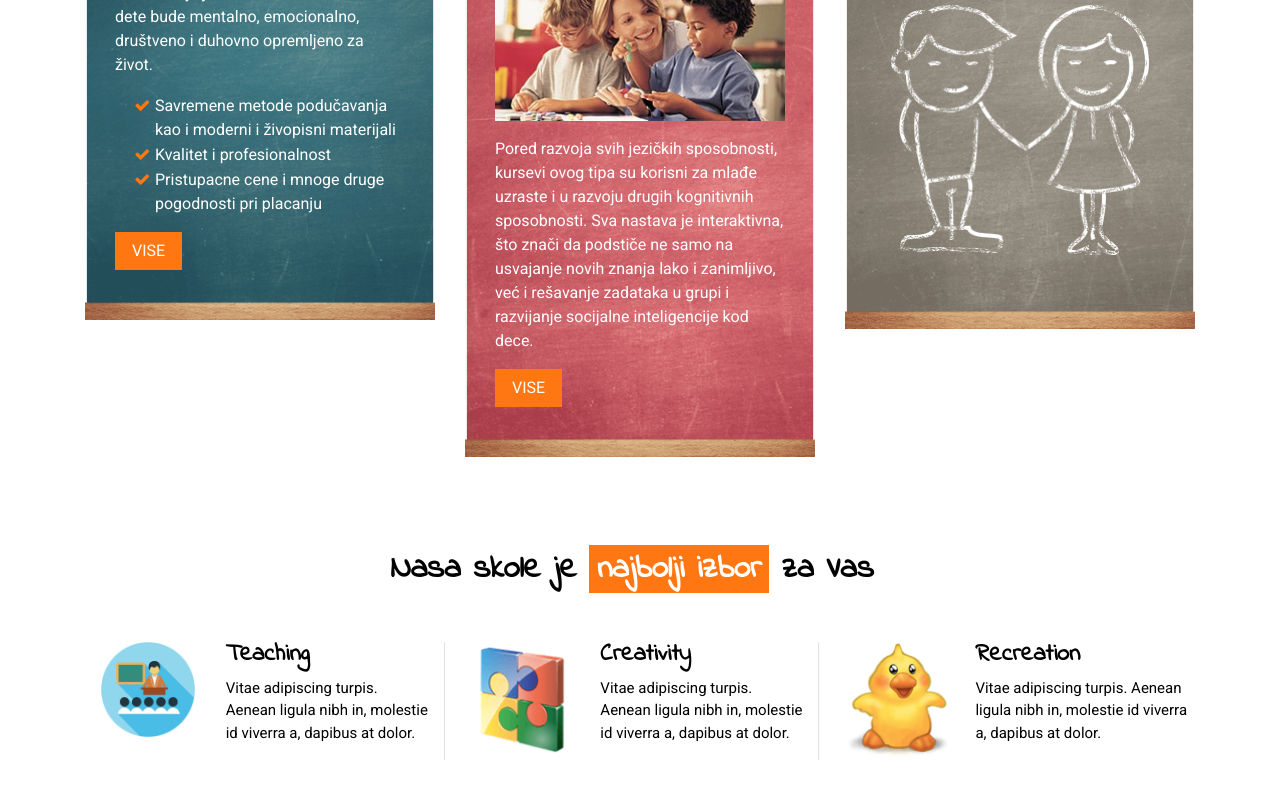
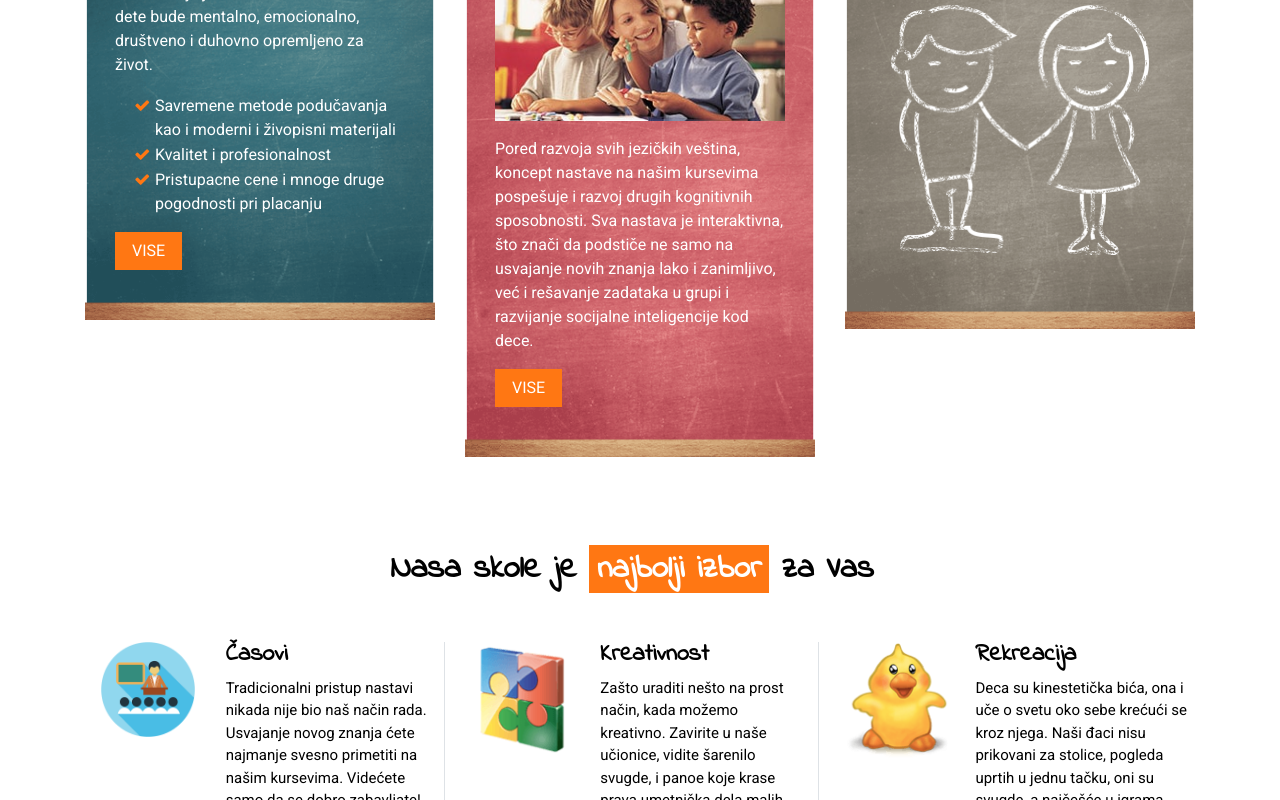
Before and after one commit to smolerovic/contex-plus, a React (Create React App) app: page / in a window 1280 px wide. Shown: the part 940-1740 px from the top of the page. Built offline with nearby package versions, Linux system fonts and the light colour scheme.

Commit message:
Text changes

```diff
--- a/public/index.html
+++ b/public/index.html
@@ -4,11 +4,11 @@
   <meta charset="utf-8">
   <meta name="viewport" content="width=device-width, initial-scale=1, initial-scale=1.0, maximum-scale=1.0, user-scalable=no">
   <meta name="format-detection" content="telephone=no">
-  <meta name="msapplication-TileColor" content="#ffffff">
-  <meta name="theme-color" content="#ffffff">
-  <meta name="tags" content=" NEKI TAGOVI ">
-  <meta name="keywords" content=" NEKI KEYWORDSI ">
-  <meta name="description" content=" NA GOOGLU DESCRIPTION">
+  <meta name="msapplication-TileColor" content="#ff7713">
+  <meta name="theme-color" content="#ff7713">
+  <meta name="tags" content="engleski, nemački, italijanski, kursevi jezika, Grocka, Umčari, Brestovik, Vrčin, Boleč, Leštane, Vinča, Kaluđerica, pripremni časovi za osnovnu školu, časovi engleskog za srednju školu, časovi nemačkog za srednju školu, časovi engleskog za osnovnu i srednju školu, kurs engleskog za vrtić, engleski za najmlađe, kursevi jezika za decu, kursevi jezika za odrasle, Kembridž ispiti, međunarodni sertifikati, CEA, FCE, KET, PET, Movers, Flyers, Starters, Goethe, nemački za početnike, konverzacijski kursevi, individualni kursevi jezika, testirajte svoje znanje jezika, sertifikovani testovi, sertifikovani kursevi, engleski A1, engleski A2 engleski B1, engleski B2, engleski C1, nemački A1, nemački A2, nemački B1, nemački B2, škola stranih jezika Grocka, prevod nemački, prevod engleski, prevodilac engleskog, prevodilac nemačkog, prevodilac italijanskog">
+  <meta name="keywords" content="Škola stranih jezika Grocka, privatni časovi engleskog, privatni časovi nemačkog, kurs italijanskog, pripremni kursevi za međunaredne ispite, Priprema za Goethe, nemački za početnike, engleski za decu Grocka, Kontext Grocka, Kontext Plus Grocka, engleski za decu Vrčin, engleski za decu Umčari, engleski za decu Vinča, kako brzo savladati engleski, kada je najbolje za dete da uči drugi jezik, engleska gramatika, rad u inostranstvu, kako dobiti sertifikat o znanju jezika, Gročanska čaršija, jeftini kursevi jezika, popraviti govorni engleski, konverzacija na nemačkom, nemački jezik početni nivo Grocka">
+  <meta name="description" content="Sertifikovani kursevi jezika u samom centru Grocke za sve nivoe i uzraste. Pripremni časovi za školsko gradivo i međunarodne ispite. Kontakt: 065/47-93-883.">
 
   <link href="https://fonts.googleapis.com/css?family=Roboto:400,500" rel="stylesheet">
   <link href="https://fonts.googleapis.com/css?family=Indie+Flower" rel="stylesheet">
--- a/src/components/Dashboard/dashboard.js
+++ b/src/components/Dashboard/dashboard.js
@@ -35,8 +35,7 @@ class Dashboard extends Component {
                   <div className='second-section'>
                     <h2>Nastava</h2>
                     <img width='100%' src={SectionTwoImage} alt='section-tow' />
-                    <p className='m-0 mt-3'>Pored razvoja svih jezičkih sposobnosti, kursevi ovog tipa su korisni za mlađe
-                    uzraste i u razvoju drugih kognitivnih sposobnosti. Sva nastava je interaktivna, što
+                    <p className='m-0 mt-3'>Pored razvoja svih jezičkih veština, koncept nastave na našim kursevima pospešuje i razvoj drugih kognitivnih sposobnosti. Sva nastava je interaktivna, što
                     znači da podstiče ne samo na usvajanje novih znanja lako i zanimljivo, već i
                     rešavanje zadataka u grupi i razvijanje socijalne inteligencije kod dece.</p>
                     <button className='btn mt-3 position-relative'>VISE</button>
@@ -61,9 +60,9 @@ class Dashboard extends Component {
                   <img src={Imageone} alt='image1' style={{ width: '75%' }} />
                 </div>
                 <div className='col pl-0'>
-                  <h4 style={{ fontWeight: 'bold' }}>Teaching</h4>
+                  <h4 style={{ fontWeight: 'bold' }}>Časovi</h4>
                   <div className='font-size-15'>
-                    Vitae adipiscing turpis. Aenean ligula nibh in, molestie id viverra a, dapibus at dolor.
+                    Tradicionalni pristup nastavi nikada nije bio naš način rada. Usvajanje novog znanja ćete najmanje svesno primetiti na našim kursevima. Videćete samo da se dobro zabavljate!
                   </div>
                 </div>
               </div>
@@ -71,12 +70,12 @@ class Dashboard extends Component {
             <div className='col-md-4 border-right-custom'>
               <div className='row'>
                 <div className='col-5'>
-                  <img src={Imagetwo} alt='image2' style={{ width: '100%' }} />
+                  <img src={Imagetwo} alt='image2' className='w-100' />
                 </div>
                 <div className='col pl-0'>
-                  <h4 style={{ fontWeight: 'bold' }}>Creativity</h4>
+                  <h4 style={{ fontWeight: 'bold' }}>Kreativnost</h4>
                   <div className='font-size-15'>
-                    Vitae adipiscing turpis. Aenean ligula nibh in, molestie id viverra a, dapibus at dolor.
+                    Zašto uraditi nešto na prost način, kada možemo kreativno. Zavirite u naše učionice, vidite šarenilo svugde, i panoe koje krase prava umetnička dela malih velikih ljudi, poslušajte neki čas ili zavirite u našu galeriju i naboj kreativnosti će vas odmah obuzeti!
                   </div>
                 </div>
               </div>
@@ -84,12 +83,12 @@ class Dashboard extends Component {
             <div className='col-md-4'>
               <div className='row'>
                 <div className='col-5'>
-                  <img src={Imagethree} alt='image3' style={{ width: '100%' }} />
+                  <img src={Imagethree} alt='image3' className='w-100' />
                 </div>
                 <div className='col p-0'>
-                  <h4 style={{ fontWeight: 'bold' }}>Recreation</h4>
+                  <h4 style={{ fontWeight: 'bold' }}>Rekreacija</h4>
                   <div className='font-size-15'>
-                    Vitae adipiscing turpis. Aenean ligula nibh in, molestie id viverra a, dapibus at dolor.
+                    Deca su kinestetička bića, ona i uče o svetu oko sebe krećući se kroz njega. Naši đaci nisu prikovani za stolice, pogleda uprtih u jednu tačku, oni su svugde, a najčešće u igrama koje imaju za cilj da ih motivišu da novo znanje primene na njima svojstven način.
                   </div>
                 </div>
               </div>
--- a/src/components/ErrorPage/errorPage.js
+++ b/src/components/ErrorPage/errorPage.js
@@ -2,6 +2,7 @@ import React, { Component } from 'react';
 import './errorPage.scss';
 
 import Err from '../../images/magare-min.png';
+import { ROOT_ROUTE } from '../../helper/routes';
 
 class ErrorPage extends Component {
   render () {
@@ -10,7 +11,7 @@ class ErrorPage extends Component {
         <div className='row align-items-center text-center h-50'>
           <div className='w-100'>
             <h1 style={{ fontSize: '50px' }}>Ooops! <br />Stranica nije pronadjena</h1>
-            <a href='/' className='btn position-relative mt-3 error-btn'>POVRATAK NA POČETNU</a>
+            <a href={ROOT_ROUTE} className='btn position-relative mt-3 error-btn'>POVRATAK NA POČETNU</a>
           </div>
         </div>
         <img src={Err} alt='error-slika' className='error-slika-style' />
--- a/src/components/Header/header.js
+++ b/src/components/Header/header.js
@@ -129,7 +129,9 @@ class Header extends Component {
         </div>
         <div className='container h-100'>
           <div className='row text-center h-100' style={{ alignItems: 'flex-end' }}>
-            <div className='col-12 pb-5'>{this.pageSubTitles()}</div>
+            <div className='col-12 pb-5'>
+              {this.pageSubTitles()}
+            </div>
           </div>
         </div>
       </div>
--- a/src/components/Header/header.scss
+++ b/src/components/Header/header.scss
@@ -62,6 +62,7 @@
     width: 100%;
     height: 100%;
     opacity: 1;
+    min-height: 300px;
     visibility: inherit;
     z-index: 20;
     background-repeat: no-repeat;
@@ -117,7 +118,7 @@
         }
     }
 }
-@media only screen and  ( min-width: 992px ) {
+@media ( min-width: 992px ) {
     .fixed-top-new{
         position: fixed;
         top: 0;
@@ -132,7 +133,7 @@
         color: $white;
     }
 }
-@media only screen and  ( max-width: 991px ) {
+@media ( max-width: 991px ) {
     .max-width-container{
         max-width: 100%;
         box-shadow: 0 2px 5px 0 rgba(0, 0, 0, 0.1);
@@ -167,7 +168,7 @@
         text-align: center;
     }
 }
-@media only screen and  ( max-width: 767px ) {
+@media ( max-width: 767px ) {
     .background-white-responsive{
         padding: 0.5rem 0rem 0rem 0.5rem;
         div{
@@ -175,3 +176,9 @@
         }
     }
 }
+
+@media ( max-width: 374px ) {
+    .logo-responsive {
+        text-align: left;
+    }
+}
--- a/src/components/Onama/o_nama.js
+++ b/src/components/Onama/o_nama.js
@@ -31,14 +31,14 @@ class Onama extends Component {
           <div className='col-12'>
             <div className='row text-center'>
               <div className='col-md-3'>
-                <CountTo className='count-style' to={210} speed={1234} />
+                <CountTo className='count-style' to={10} speed={1234} />
                 <div className='font-family-fensy ff-size'>Projekti</div>
                 <div className='crca' />
                 <p>Some text</p>
               </div>
               <div className='col-md-3'>
-                <CountTo className='count-style' to={2000} speed={1200} />
-                <div className='font-family-fensy ff-size'>Zadovoljne musterije</div>
+                <CountTo className='count-style' to={300} speed={1200} />
+                <div className='font-family-fensy ff-size'>Polaznici</div>
                 <div className='crca' />
                 <p>Some text</p>
               </div>
@@ -49,7 +49,7 @@ class Onama extends Component {
                 <p>Some text</p>
               </div>
               <div className='col-md-3'>
-                <CountTo className='count-style' to={10000} speed={2000} />
+                <CountTo className='count-style' to={150} speed={2000} />
                 <div className='font-family-fensy ff-size'>Ucenika</div>
                 <div className='crca' />
                 <p>Some text</p>
```
